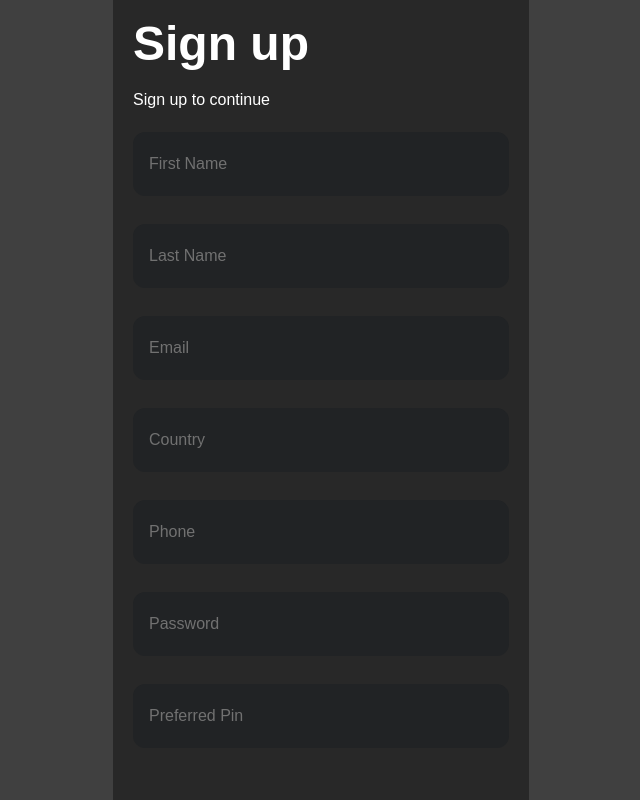
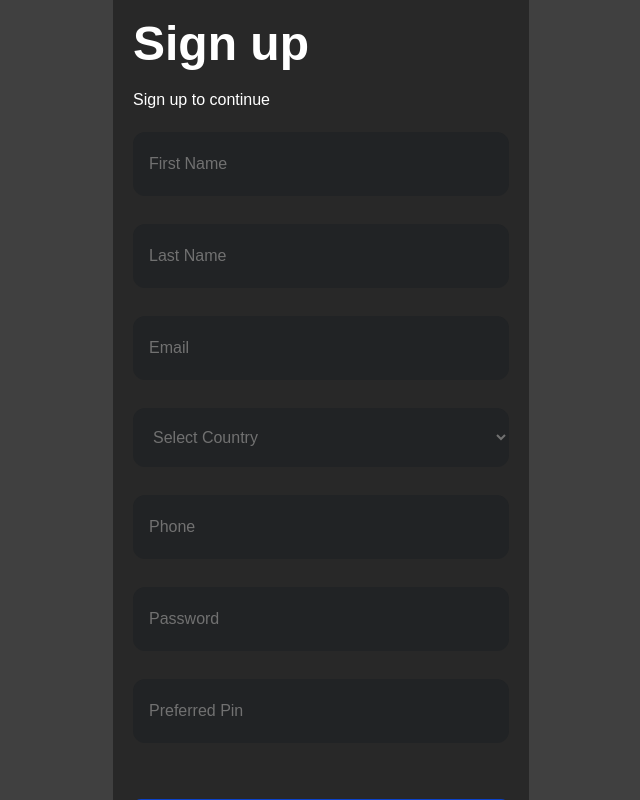
Before and after one commit to WilsonAdedamola/conversion-app, a React (Create React App) app: page /signup in a window 1280 px wide. Shown: the whole page, without its empty margins (319-959 px from the left). Built offline with nearby package versions, Linux system fonts and the light colour scheme.

Commit message:
Sign up and login working

```diff
--- a/src/assets/Freq.js
+++ b/src/assets/Freq.js
@@ -26,8 +26,8 @@ const Freq = () => {
           y2="27.7908"
           gradientUnits="userSpaceOnUse"
         >
-          <stop stop-color="#2DC24E" />
-          <stop offset="1" stop-color="#2DC24E" stop-opacity="0" />
+          <stop stopColor="#2DC24E" />
+          <stop offset="1" stopColor="#2DC24E" stopOpacity="0" />
         </linearGradient>
       </defs>
     </svg>
--- a/src/pages/Home.js
+++ b/src/pages/Home.js
@@ -73,15 +73,15 @@ const Home = () => {
       <p className="text-[0.9rem] self-start my-4">Favorite Currency</p>
       <div className="w-full">
         <table className="w-full">
-          <tr className="bg-[#1A1D1E]">
+          <tbody className="bg-[#1A1D1E]">
             <th className="p-3 font-normal text-xs">#</th>
             <th className="p-3 font-normal text-xs">Name</th>
             <th className="p-3 font-normal text-xs">Symbol</th>
             <th className="p-3 font-normal text-xs">Price</th>
             <th className="p-3 font-normal text-xs">24H</th>
             <th className="p-3 font-normal text-xs">7D</th>
-          </tr>
-          <tr className="text-center">
+          </tbody>
+          <tbody className="text-center">
             <td className="flex gap-2 items-center p-3 w-full">
               <img src={star} alt="Favorite" />
               <p className="text-xs">1</p>
@@ -97,9 +97,9 @@ const Home = () => {
               <img src={arrowDown} alt="" className="inline-block mr-1" />
               <p className="text-[#F92C2C] text-xs inline-block">3.22%</p>
             </td>
-          </tr>
+          </tbody>
 
-          <tr className="text-center">
+          <tbody className="text-center">
             <td className="flex gap-2 items-center p-3 w-full">
               <img src={star} alt="Favorite" />
               <p className="text-xs">2</p>
@@ -115,9 +115,9 @@ const Home = () => {
               <img src={arrowDown} alt="" className="inline-block mr-1" />
               <p className="text-[#F92C2C] text-xs inline-block">3.22%</p>
             </td>
-          </tr>
+          </tbody>
 
-          <tr className="text-center">
+          <tbody className="text-center">
             <td className="flex gap-2 items-center p-3 w-full">
               <img src={star} alt="Favorite" />
               <p className="text-xs">3</p>
@@ -133,9 +133,9 @@ const Home = () => {
               <img src={arrowDown} alt="" className="inline-block mr-1" />
               <p className="text-[#F92C2C] text-xs inline-block">3.22%</p>
             </td>
-          </tr>
+          </tbody>
 
-          <tr className="text-center">
+          <tbody className="text-center">
             <td className="flex gap-2 items-center p-3 w-full">
               <img src={star} alt="Favorite" />
               <p className="text-xs">4</p>
@@ -151,9 +151,9 @@ const Home = () => {
               <img src={arrowDown} alt="" className="inline-block mr-1" />
               <p className="text-[#F92C2C] text-xs inline-block">3.22%</p>
             </td>
-          </tr>
+          </tbody>
 
-          <tr className="text-center">
+          <tbody  className="text-center">
             <td className="flex gap-2 items-center p-3 w-full">
               <img src={star} alt="Favorite" />
               <p className="text-xs">5</p>
@@ -169,7 +169,7 @@ const Home = () => {
               <img src={arrowDown} alt="" className="inline-block mr-1" />
               <p className="text-[#F92C2C] text-xs inline-block">3.22%</p>
             </td>
-          </tr>
+          </tbody>
         </table>
       </div>
 
--- a/src/pages/Signin.js
+++ b/src/pages/Signin.js
@@ -1,25 +1,68 @@
-import React from "react";
+import { useState } from "react";
 import { Link, useNavigate } from "react-router-dom";
+import { ToastContainer, toast } from "react-toastify";
+import "react-toastify/dist/ReactToastify.css";
 
 const Signin = () => {
 
     const navigate = useNavigate()
+    const [emailAddress, setEmailAddress] = useState("");
+    const [password, setPassword] = useState("");
+
+    const loginDetails = {emailAddress, password}
+
+    const handleSubmit = async (e) => {
+      e.preventDefault();
+      console.log(loginDetails);
+      let response = await fetch(
+        "https://convers-6f30.onrender.com/auth/login",
+        {
+          method: "POST",
+          body: JSON.stringify(loginDetails),
+          headers: { "Content-Type": "application/json" },
+        }
+      );
+      response = await response.json();
+
+      // if response
+      if (response.message) {
+        console.log("success message is:", response.message);
+        toast.success(response.message);
+        console.log("response", response);
+
+        // localStorage.setItem("user-info", JSON.stringify(response))
+        navigate("home")
+      }
+
+      // if error
+      if (response.err) {
+        console.log("error message is:", response.err.message);
+        toast.error(response.err.message);
+        console.log("response", response);
+
+      }
+    }
 
   return (
     <section className="scroll bg-[#282828] flex flex-col items-center justify-center overflow-y-auto h-full px-5">
+      <ToastContainer theme=""/>
       <h1 className="text-5xl font-bold w-min self-start">Welcome Back</h1>
       <p className="self-start my-5">Sign in to continue</p>
-      <form action="" className="w-full">
+      <form action="" onSubmit={handleSubmit} className="w-full">
         <input
           type="email"
           placeholder="Email"
           required
+          value={emailAddress}
+          onChange={(e)=>setEmailAddress(e.target.value)}
           className="bg-[#212325] rounded-xl placeholder:text-[#717171] py-5 px-4 w-full mb-7"
         />
         <input
           type="password"
           placeholder="Password"
           required
+          value={password}
+          onChange={(e)=>setPassword(e.target.value)}
           className="bg-[#212325] rounded-xl placeholder:text-[#717171] py-5 px-4 w-full"
         />
         <button className="w-full bg-[#0A42CB] rounded-lg p-5 mt-7 font-bold text-xl">
@@ -27,7 +70,7 @@ const Signin = () => {
         </button>
       </form>
       <p className="my-7 cursor-pointer">or</p>
-      <button onClick={()=>navigate('signup')} className="w-full text-[#0A42CB] bg-white rounded-lg p-5 mt-7 font-bold text-xl">
+      <button onClick={()=>navigate('signup')} className="w-full text-[#0A42CB] bg-white rounded-lg p-5 font-bold text-xl">
           Sign up
         </button>
     </section>
--- a/src/pages/Signup.js
+++ b/src/pages/Signup.js
@@ -1,7 +1,7 @@
 import React, { useEffect, useState } from "react";
 import { Link, useNavigate } from "react-router-dom";
 import { ToastContainer, toast } from "react-toastify";
-import 'react-toastify/dist/ReactToastify.css';
+import "react-toastify/dist/ReactToastify.css";
 
 const Signup = () => {
   const navigate = useNavigate();
@@ -9,14 +9,10 @@ const Signup = () => {
   const [firstName, setFirstName] = useState("");
   const [lastName, setLastName] = useState("");
   const [emailAddress, setEmailAddress] = useState("");
-  // const [gender, setGender] = useState("")
   const [country, setCountry] = useState("");
   const [phoneNumber, setPhoneNumber] = useState("");
   const [password, setPassword] = useState("");
   const [pin, setPin] = useState("");
-  const [button, setButton] = useState("Sign up");
-  // const [loading, setLoading] = useState(false);
-  // const [success, setSuccess] = useState(false);
 
   const details = {
     firstName,
@@ -28,7 +24,7 @@ const Signup = () => {
     pin,
   };
 
-  const HandleSubmit = async (e) => {
+  const handleSubmit = async (e) => {
     e.preventDefault();
     console.log(details);
     let response = await fetch(
@@ -48,8 +44,7 @@ const Signup = () => {
       console.log("response", response);
 
       // localStorage.setItem("user-info", JSON.stringify(response))
-      // navigate('home')
-      return
+      navigate("/")
     }
 
     // if error
@@ -57,6 +52,8 @@ const Signup = () => {
       console.log("error message is:", response.err.message);
       toast.error(response.err.message);
       console.log("response", response);
+      // setTimeout(navigate("/"), 10000)
+
     }
 
     //   const response = new Promise((res) =>
@@ -78,7 +75,7 @@ const Signup = () => {
     <section className="scroll bg-[#282828] absolute flex flex-col items-center py-5 h-full overflow-y-auto px-5">
       <h1 className="text-5xl self-start font-bold">Sign up</h1>
       <p className="self-start my-5">Sign up to continue</p>
-      <form action="" className="w-full" onSubmit={HandleSubmit}>
+      <form action="" className="w-full" onSubmit={handleSubmit}>
         <input
           type="text"
           placeholder="First Name"
@@ -104,14 +101,16 @@ const Signup = () => {
           required
           className="bg-[#212325] rounded-xl placeholder:text-[#717171] py-5 px-4 w-full mb-7"
         />
-        <input
-          type="text"
-          placeholder="Country"
+        <select
           value={country}
           onChange={(e) => setCountry(e.target.value)}
-          required
-          className="bg-[#212325] rounded-xl placeholder:text-[#717171] py-5 px-4 w-full mb-7"
-        />
+          className="bg-[#212325] rounded-xl text-[#717171] py-5 px-4 w-full mb-7 focus:text-white outline-none"
+        >
+          <option value="">Select Country</option>
+          <option value="United Kingdom">United Kingdom</option>
+          <option value="Nigeria">Nigeria</option>
+          <option value="United States">United States</option>
+        </select>
         <input
           type="number"
           placeholder="Phone"
@@ -140,13 +139,13 @@ const Signup = () => {
           type="submit"
           className="w-full bg-[#0A42CB] rounded-lg p-5 mt-7 font-bold text-xl"
         >
-          {button}
+          Sign up
         </button>
       </form>
       <p onChange={(e) => navigate(-1)} className="mt-7 cursor-pointer">
         Have an account, Sign in
       </p>
-      <ToastContainer theme="colored" className="w-full flex text-xs" />
+      <ToastContainer theme="colored" className="w-full text-xs" />
     </section>
   );
 };
```
Lines whose indentation alone changed are shown as unchanged.
